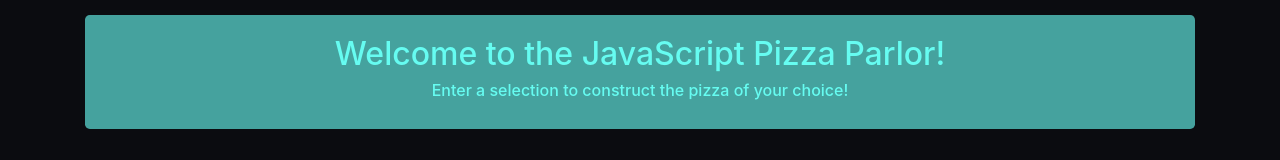
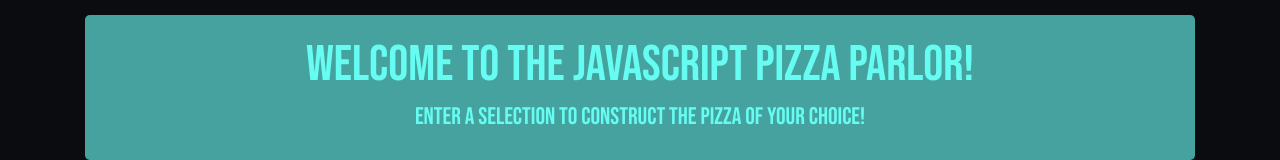
Before and after one commit to benjaminw1030/pizza-parlor, a plain HTML site: page index.html in a window 1280 px wide. Shown: the top 160 px of the page. Drawn offline with Linux system fonts and the light colour scheme.

Commit message:
final styling

```diff
--- a/css/styles.css
+++ b/css/styles.css
@@ -9,6 +9,11 @@ body {
   background-color: #45A29E;
   color: #66FCF1;
   margin-top: 15px;
+  font-family: 'Bebas Neue', cursive;
+}
+
+.jumbotron h1 {
+  font-size: 50px;
 }
 
 .btn-dark {
@@ -33,7 +38,7 @@ label {
 }
 
 .topping {
- margin-left: 20px;
+  margin-left: 20px;
 }
 
 .card {
--- a/index.html
+++ b/index.html
@@ -2,6 +2,9 @@
 <html lang="en">
 
 <head>
+  <link rel="preconnect" href="https://fonts.googleapis.com">
+  <link rel="preconnect" href="https://fonts.gstatic.com" crossorigin>
+  <link href="https://fonts.googleapis.com/css2?family=Bebas+Neue&display=swap" rel="stylesheet">
   <link rel="stylesheet" href="css/bootstrap.css">
   <link rel="stylesheet" href="css/styles.css">
   <script src="js/jquery-3.6.0.js"></script>
@@ -14,8 +17,8 @@
   <body>
     <div class="container" id="content">
       <div class="jumbotron">
-        <h2>Welcome to the JavaScript Pizza Parlor!</h2>
-        <h6>Enter a selection to construct the pizza of your choice!</h6>
+        <h1>Welcome to the JavaScript Pizza Parlor!</h1>
+        <h4>Enter a selection to construct the pizza of your choice!</h4>
       </div>
       <div><img id="pizza-img" src="img/pizza.png" alt="a pizza"></div>
       <div id="order-and-receipt">
@@ -97,10 +100,8 @@
         </div>
       </div>
     </div>
-
     <div class="container" id="portfolio">
       <p>Back to <a href="https://benjaminw1030.github.io/portfolio/">my portfolio</a>.</p>
     </div>
   </body>
-
 </html>
```
